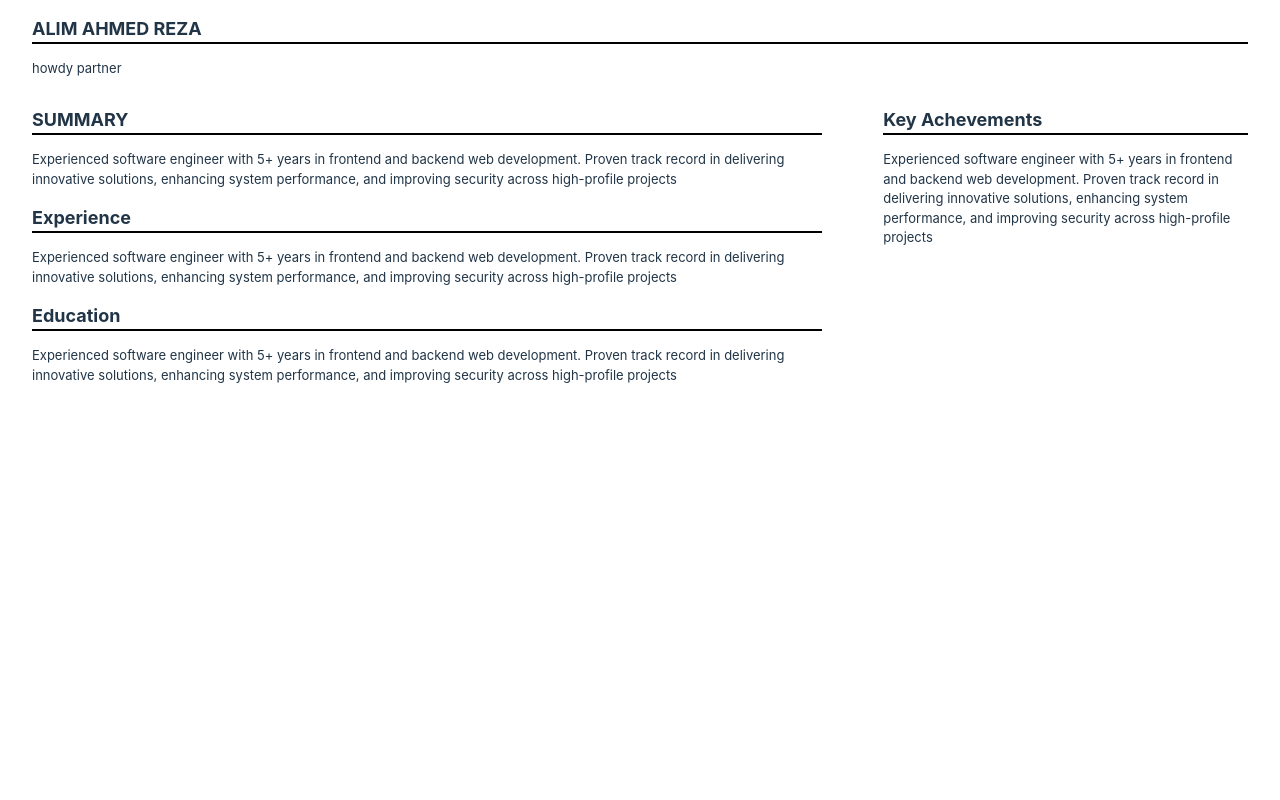
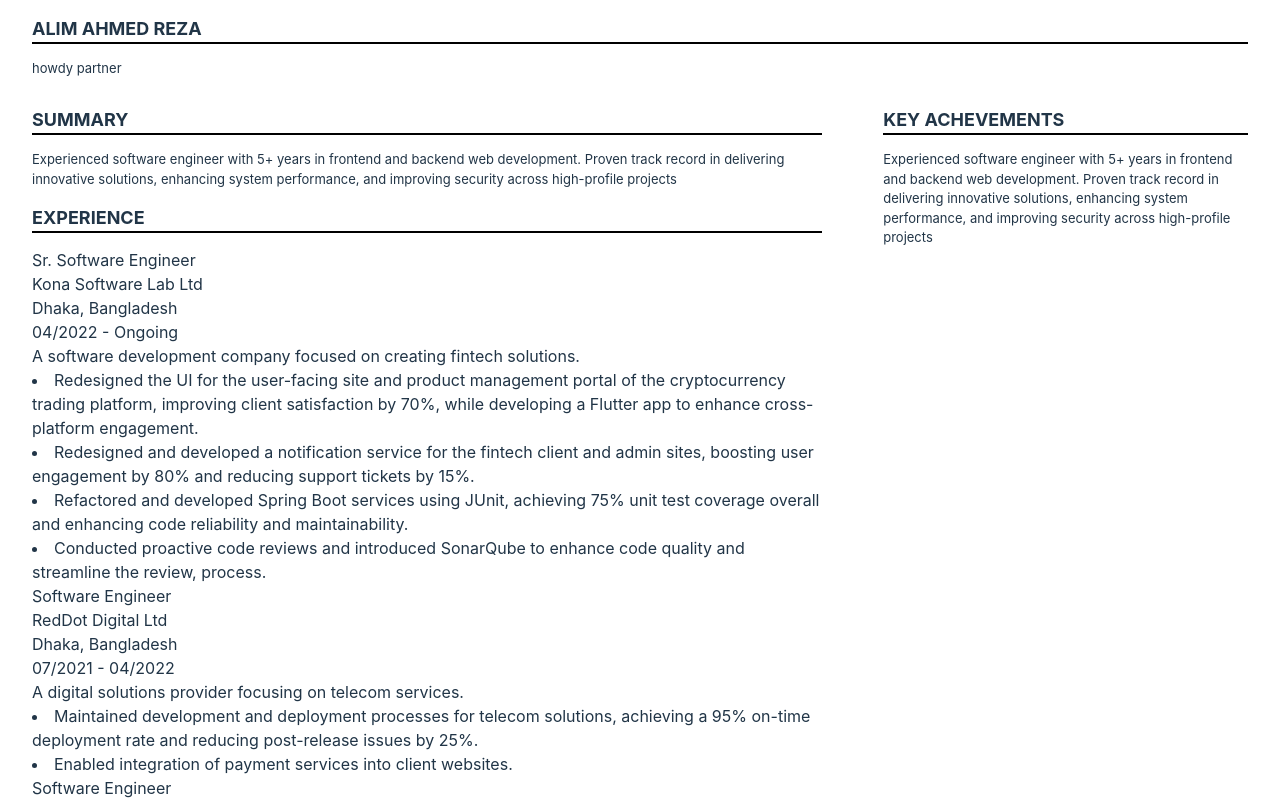
Before and after one commit to Alim-Reza/resume, a React (Vite) app: page / in a window 1280 px wide. Shown: the top 800 px of the page. Built offline with nearby package versions, Linux system fonts and the light colour scheme.

Commit message:
exp ongoing

```diff
--- a/src/TwoColumn/TwoColumn.css
+++ b/src/TwoColumn/TwoColumn.css
@@ -2,6 +2,8 @@ section {
   h1 {
     font-size: large;
     border-bottom: 2px solid black;
+    text-transform: uppercase;
+
   }
   p {
     font-size: small;
--- a/src/TwoColumn/TwoColumn.tsx
+++ b/src/TwoColumn/TwoColumn.tsx
@@ -12,7 +12,7 @@ function TwoColumn() {
   <div className="twoColumns">
     <div id="left">
       <Summary value={ResumeDataV2.summary} />
-      <Experience value={ResumeDataV2.summary} />
+      <Experience value={ResumeDataV2.experience} />
       <Education value={ResumeDataV2.summary} />
     </div>
     <div id="right">
--- a/src/TwoColumn/components/experience.tsx
+++ b/src/TwoColumn/components/experience.tsx
@@ -2,8 +2,30 @@ function Experience({value}){
     return <>
     <section>
         <h1>Experience</h1>
-        <p>{value}</p>
+        <Exp items={value} />
     </section>
     </>;
 }
+
+function Exp({items}) {
+    return<>
+    {
+        items.map(item => (
+          <>
+            <div>   {item.title}        </div>
+            <div>   {item.company}      </div>
+            <div>   {item.location}     </div>
+            <div>   {item.date}         </div>
+            <div>   {item.description}  </div>
+            <div>{item.points.map(p => (
+                <li>{p}</li>
+            ))}
+              </div>
+          </>
+        ))
+      }
+
+    </>
+}
+
 export default Experience;
```
